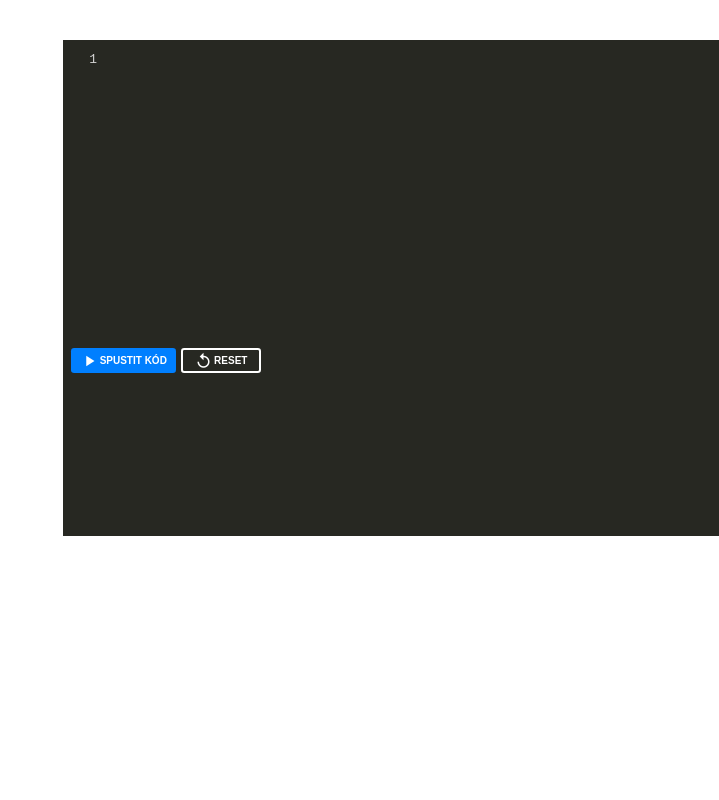
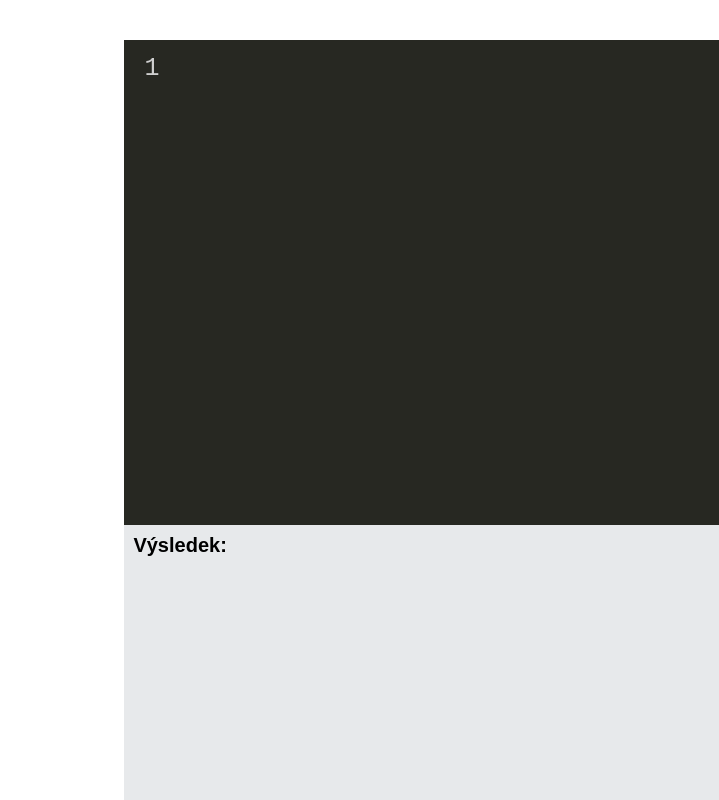
Before and after one commit to Rennud/select_query_app, a React (Create React App) app in the folder client/: page / in a window 1280 px wide. Shown: the whole page, without its empty margins (561-1280 px from the left). Built offline with nearby package versions, Linux system fonts and the light colour scheme.

Commit message:
all sql statements work, valid syntax check, show table

```diff
--- a/client/src/components/App.css
+++ b/client/src/components/App.css
@@ -1,6 +1,29 @@
 body {
   margin: 0;
   padding: 0px;
+}
+
+.result-container {
+  background-color: #e7e9eb;
+  color: black;
+  font-family: sans-serif;
+  padding: 0.6rem;
+  width: 45%;
+  height: 32%;
+  position: fixed;
+  bottom: 0;
+  right: 0;
+  font-size: 20px;
+}
+
+.result {
+  overflow-x: auto;
+  overflow-y: auto;
+  width: 45%;
+  height: 30vh;
+  position: fixed;
+  bottom: 0;
+  right: 0;
 }
 
 /* Seeting up whole editor container
@@ -8,11 +31,12 @@ btn, editor, background */
 .editor-container {
   display: flex;
   flex-direction: column;
-  padding: 0.5rem;
+  padding: 0.6rem;
   background-color: #272822;
-  width: 50%;
+  width: 45%;
   height: 60%;
   float: right;
+  font-size: 25px;
   margin-top: 40px;
   position: fixed; /* Do i need this? */
   right: 0;
@@ -27,15 +51,16 @@ btn, editor, background */
   align-items: center;
   justify-content: center;
   font-weight: 700;
+  margin-top: 230px;
   border-radius: 0.2rem;
-  margin-bottom: 5px;
-  font-size: 10px;
+  font-size: 15px;
 }
 
 /* Individual btn setup */
 .btn-editor-run {
-  width: 105px;
-  height: 25px;
+  width: 155px;
+  height: 35px;
+  margin-left: 10px;
   border: none;
   background-color: #007fff;
   color: #ffffff;
@@ -44,9 +69,9 @@ btn, editor, background */
 /* Individual btn setup */
 .btn-editor-reset {
   margin-left: 5px;
-  width: 80px;
+  width: 120px;
   color: #ffffff;
-  height: 25px;
+  height: 35px;
   border: 2px solid #ffffff;
   background: transparent;
 }
@@ -56,3 +81,34 @@ btn, editor, background */
   font-size: 18px;
   margin-right: 1.5px;
 }
+
+table {
+  text-align: center;
+}
+
+.thead,
+tr {
+  background-color: white;
+}
+
+.tr,
+th {
+  white-space: nowrap;
+  padding: 1rem;
+  text-align: center;
+  background-color: white;
+}
+
+tbody,
+tr:nth-child(odd) {
+  background-color: #e7e9eb;
+}
+
+.tbody,
+tr,
+td {
+  white-space: nowrap;
+  width: 20%;
+  overflow-wrap: break-word;
+  padding: 0.5rem;
+}
--- a/client/src/components/App.tsx
+++ b/client/src/components/App.tsx
@@ -1,13 +1,32 @@
-import React, { useState, useEffect } from "react";
+import React, { useState } from "react";
 import Editor from "./Editor";
+import DataTable from "./DataTable";
 
 export default function App() {
+  let numRows;
+  /* SQL STATEMENT from user */
   const [input, setInput] = useState("");
+  /* Recieved data from BE - for purpose of Datatable */
+  const [data, setData] = useState([]);
+  /* Handling button text */
+  const [btnText, setBtnText] = useState(false);
+  /* For purpose of knowing if user input is query SELECT */
+  const [isQuery, setIsQuery] = useState(true);
+  /* Tracking number of affected rows */
+  const [rowsAffected, setRowsAffected] = useState(0);
 
   /* Take data from user and send it to BE */
   function sendQuery() {
     /* Keeps actual input from user (It should be select query to db) */
     const userInput = { input };
+
+    if (!input.includes("SELECT") && input !== "") {
+      setIsQuery(false);
+    }
+
+    /* If user once click on btn it sets permanently new text
+    after that text stays same until reload or reset*/
+    setBtnText(true);
     /* Use fetch to POST JSON-encoded data */
     fetch("http://localhost:3001/api/send-query", {
       method: "POST",
@@ -16,27 +35,47 @@ export default function App() {
     })
       .then((response) => response.json())
       .then((data) => {
-        console.log("Success:", data);
+        setRowsAffected(data.affectedRows);
+        setData(data);
       })
       .catch((error) => {
         console.error("Error:", error);
       });
   }
-
-  /* Clean up editor - click on reset btn */
+  /* Clean up editor + output - click on reset btn */
   function cleanEditor() {
     setInput("");
+    setData([]);
+    setBtnText(false);
   }
 
   return (
-    <div>
+    <div className="container">
       <Editor
         language="sql"
         value={input}
         onChange={setInput}
         sendQuery={sendQuery}
         cleanEditor={cleanEditor}
+        btnText={
+          btnText ? <span>Spustit znovu</span> : <span>Spustit kód</span>
+        }
       />
+      <div className="result-container">
+        <strong>Výsledek:</strong>
+        <div className="result">
+          {/* First ternary is for purpose of showing table or message */}
+          {/* Second ternary is for purpose of showing positive message - everything is okey*/}
+          {/* negative message - some mistake in syntax or something */}
+          {isQuery ? (
+            <DataTable data={data} />
+          ) : rowsAffected ? (
+            `Provedli jste změny v databázi. Dotčené řádky: ${rowsAffected}`
+          ) : (
+            "Něco se nepovedlo."
+          )}
+        </div>
+      </div>
     </div>
   );
 }
--- /dev/null
+++ b/client/src/components/DataTable.tsx
@@ -0,0 +1,34 @@
+import React from "react";
+
+export default function Datatable(props: any) {
+  const { data } = props;
+  const columns = data[0] && Object.keys(data[0]);
+  return (
+    <table cellPadding={0} cellSpacing={0}>
+      <thead>
+        <tr>
+          {data[0] && columns.map((heading: string) => <th>{heading}</th>)}
+        </tr>
+      </thead>
+      <tbody>
+        {data.map(
+          (row: {
+            [x: string]:
+              | boolean
+              | React.ReactChild
+              | React.ReactFragment
+              | React.ReactPortal
+              | null
+              | undefined;
+          }) => (
+            <tr>
+              {columns.map((column: string | number) => (
+                <td>{row[column]}</td>
+              ))}
+            </tr>
+          )
+        )}
+      </tbody>
+    </table>
+  );
+}
--- a/client/src/components/Editor.tsx
+++ b/client/src/components/Editor.tsx
@@ -27,7 +27,8 @@ export default function Editor(props: any) {
       />
       <div className="btn-container">
         <button className="btn-editor-run" onClick={props.sendQuery}>
-          <i className="material-icons">play_arrow</i>Spustit kód
+          <i className="material-icons">play_arrow</i>
+          {props.btnText}
         </button>
         <button className="btn-editor-reset" onClick={props.cleanEditor}>
           <i className="material-icons">replay</i>
```
Also changed, not shown: 1 other file (tests, documents, lock files or other folders).
